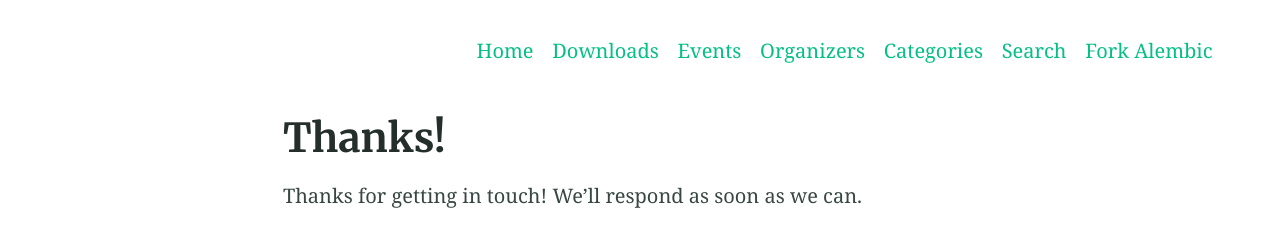
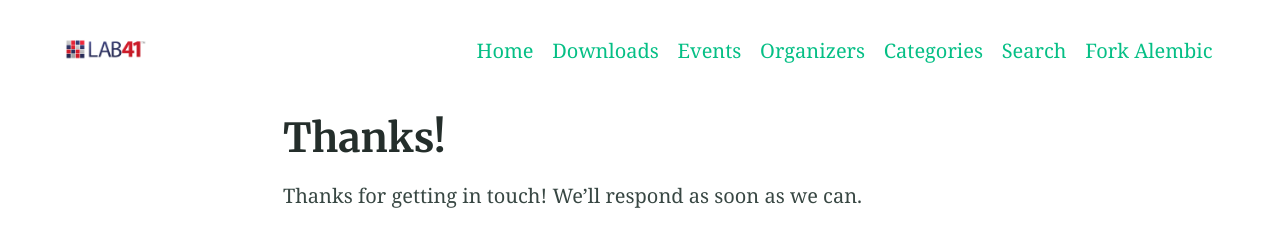
Before and after one commit to IQTLabs/voices, a Jekyll site: the page built from thanks.md, in a window 1280 px wide. Shown: the top 230 px of the page. Built offline with Jekyll 4.4.1, drawn with Linux system fonts in a browser that asks for light colours; our own code applies the rules of GitHub Pages for plain Markdown files.

Commit message:
Config logo

```diff
--- a/_config.yml
+++ b/_config.yml
@@ -74,7 +74,7 @@ defaults:
 encoding: utf-8 # Make sure the encoding is right
 lang: en-GB # Set the site language
 title: "VOiCES" # Site name or title, also used in jekyll-seo-tag
-logo: "/assets/l41logo.png" # Site logo, also used in jekyll-seo-tag
+logo: "/assets/l41logo.jpg " # Site logo, also used in jekyll-seo-tag
 description: "Alembic is a starting point for Jekyll projects. Rather than starting from scratch, this boilerplate is designed to get the ball rolling immediately" # Site description and default description, also used in jekyll-seo-tag
 url: "https://alembic.darn.es" # Site url, also used in jekyll-seo-tag
 baseurl: ""
```
